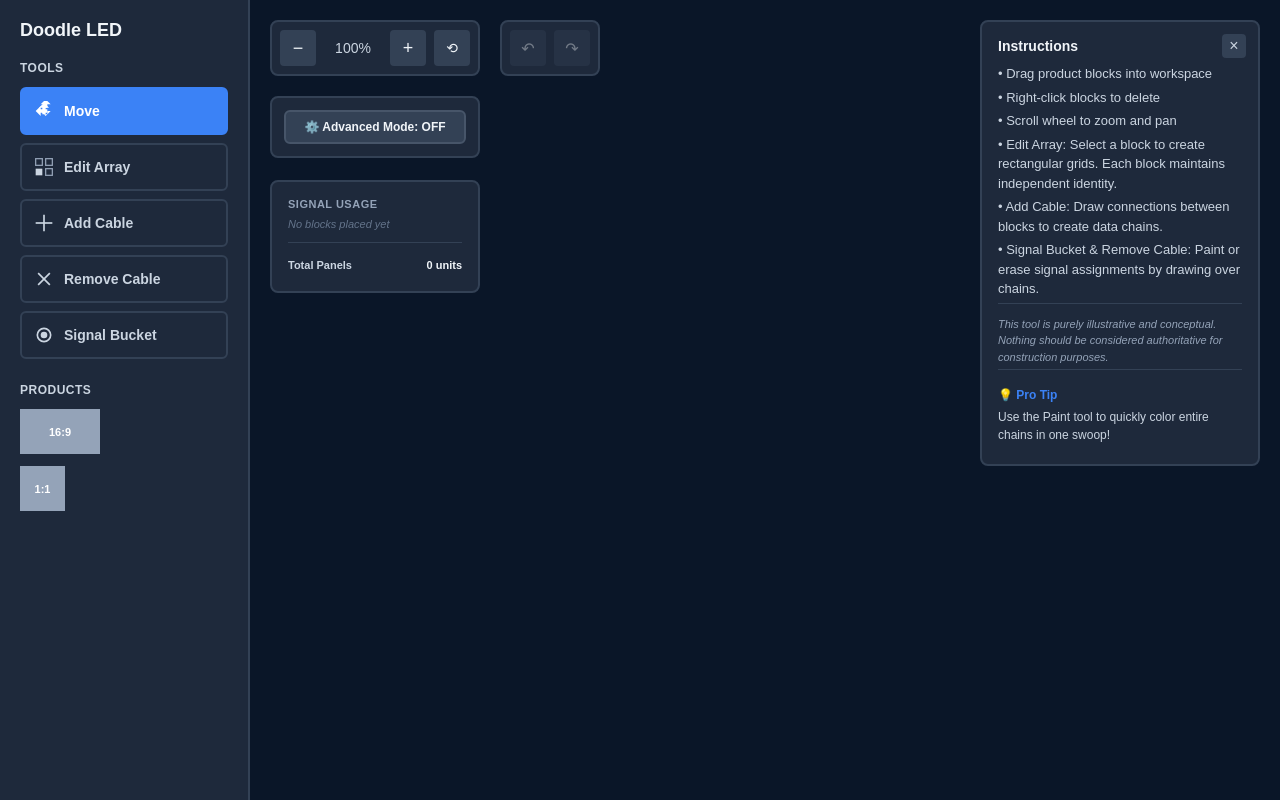
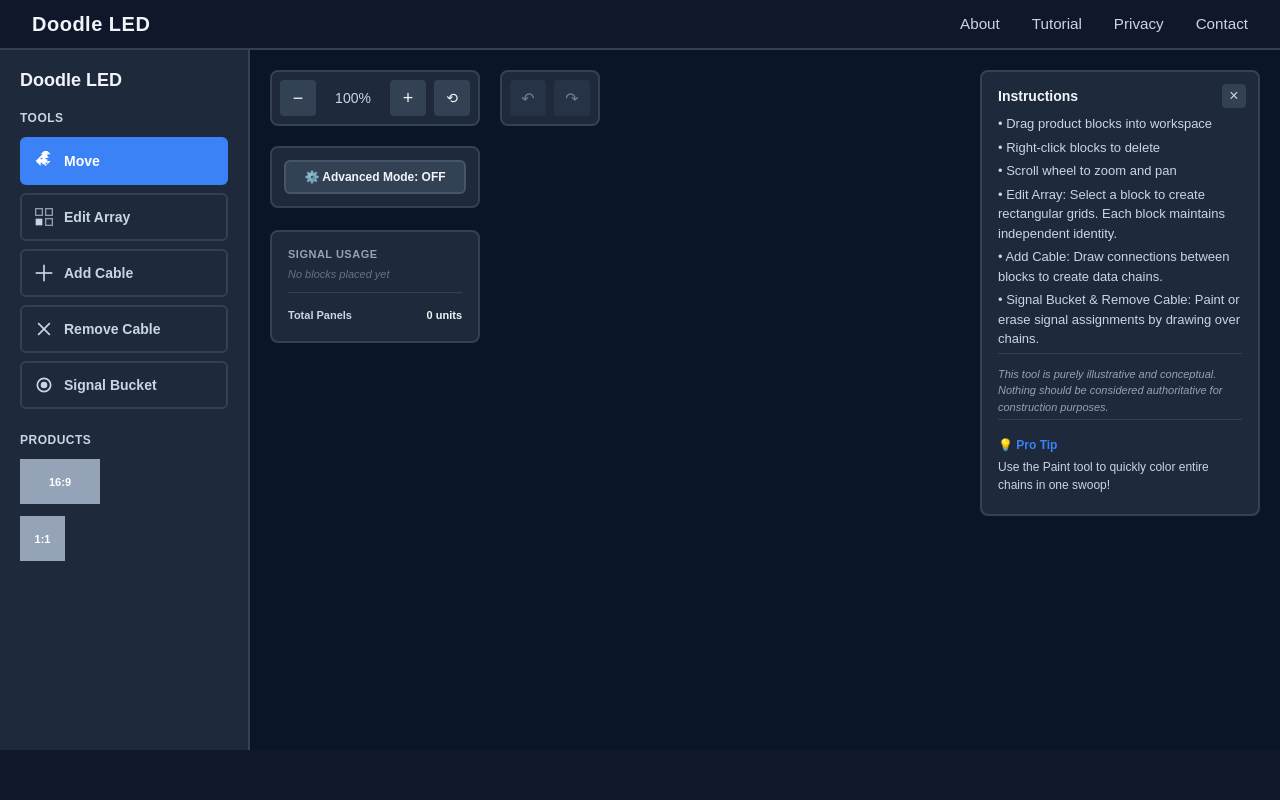
Before and after one commit to johncorder/Calculator-Project, a plain HTML site: page index.html in a window 1280 px wide. Drawn offline with nearby package versions, Linux system fonts and the light colour scheme.

Commit message:
Added a new menu bar section to the homepage

```diff
--- a/index.html
+++ b/index.html
@@ -26,15 +26,64 @@
             background: #0f172a;
         }
 
+        /* Navigation Bar */
+        .top-nav {
+            position: fixed;
+            top: 0;
+            left: 0;
+            right: 0;
+            background: #0f172a;
+            border-bottom: 2px solid #334155;
+            padding: 0.75rem 2rem;
+            display: flex;
+            justify-content: space-between;
+            align-items: center;
+            z-index: 1000;
+            height: 50px;
+        }
+
+        .nav-logo {
+            color: #f1f5f9;
+            font-size: 1.25rem;
+            font-weight: 700;
+            text-decoration: none;
+            letter-spacing: 0.5px;
+        }
+
+        .nav-logo:hover {
+            color: #60a5fa;
+        }
+
+        .nav-links {
+            display: flex;
+            gap: 2rem;
+            list-style: none;
+            margin: 0;
+            padding: 0;
+        }
+
+        .nav-links a {
+            color: #cbd5e1;
+            text-decoration: none;
+            font-weight: 500;
+            font-size: 0.95rem;
+            transition: color 0.2s;
+        }
+
+        .nav-links a:hover {
+            color: #60a5fa;
+        }
+
         #root {
             width: 100vw;
             height: 100vh;
+            padding-top: 50px; /* Account for fixed nav */
         }
 
         .app-container {
             display: flex;
             width: 100%;
-            height: 100%;
+            height: calc(100% - 50px); /* Subtract nav height */
         }
 
         .toolbox {
@@ -2536,7 +2585,19 @@
                 }
             }, [handleWheel, zoom, pan]);
 
-            return h('div', { className: 'app-container' },
+            return h(React.Fragment, null,
+                // Navigation Bar
+                h('nav', { className: 'top-nav' },
+                    h('a', { href: 'index.html', className: 'nav-logo' }, 'Doodle LED'),
+                    h('ul', { className: 'nav-links' },
+                        h('li', null, h('a', { href: 'about.html' }, 'About')),
+                        h('li', null, h('a', { href: 'tutorial.html' }, 'Tutorial')),
+                        h('li', null, h('a', { href: 'privacy.html' }, 'Privacy')),
+                        h('li', null, h('a', { href: 'contact.html' }, 'Contact'))
+                    )
+                ),
+                // Main App
+                h('div', { className: 'app-container' },
                 h(Toolbox, {
                     onDragStart: handleToolboxDragStart,
                     selectedTool: selectedTool,
@@ -2593,7 +2654,8 @@
                     canRedo: historyIndex < history.length - 1
                 }),
 
-            );
+                ) // Close app-container
+            ); // Close fragment
         }
 
         const root = ReactDOM.createRoot(document.getElementById('root'));
```
